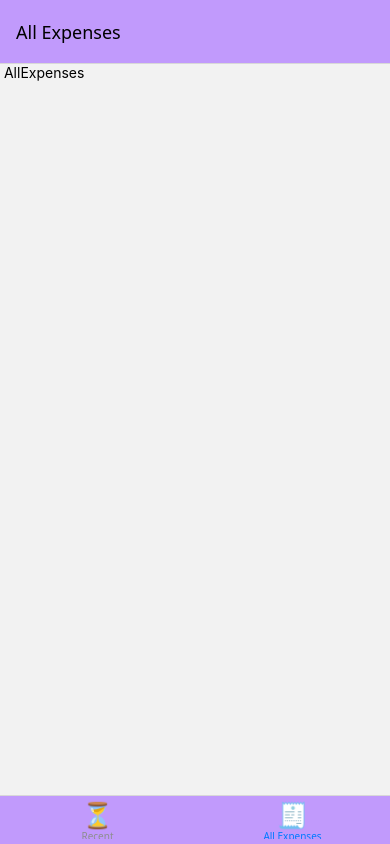
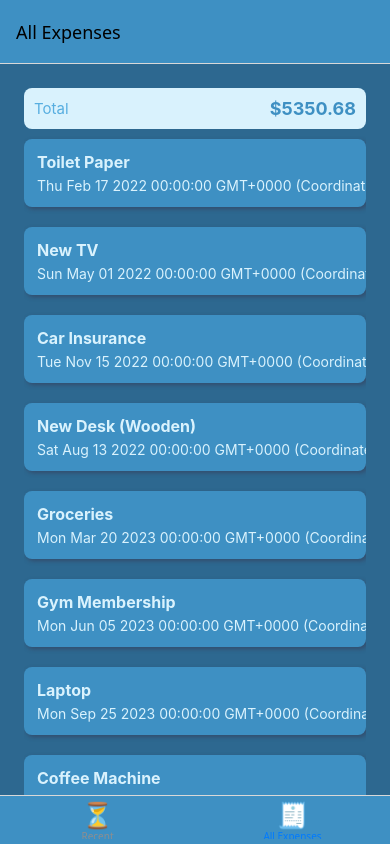
Before and after one commit to SerapisGod/FlexFunds, a React Native app: screen /AllExpenses in a window 390 px wide. Built offline with nearby package versions, Linux system fonts and the light colour scheme.

Commit message:
updated more pages and added styling. Fixed errors

```diff
--- a/App.js
+++ b/App.js
@@ -7,17 +7,17 @@ import { Text } from 'react-native';
 import ExpenseManager from './screens/ExpenseManager';
 import RecentExpenses from './screens/RecentExpenses';
 import AllExpenses from './screens/AllExpenses';
-import { GloalsStyles } from './constants/styles';
+import { GlobalStyles } from './constants/styles';
+
 
 const Stack = createNativeStackNavigator();
 const BottomTabs = createBottomTabNavigator();
 
 function ExpensesOverview() {
-  console.log('Rendering: ExpensesOverview');
   return <BottomTabs.Navigator screenOptions={{
-    headerStyle: {backgroundColor: GloalsStyles.colors.primary},
+    headerStyle: {backgroundColor: GlobalStyles.colors.primary500},
     headerTintColor: 'black',
-    tabBarStyle: {backgroundColor: GloalsStyles.colors.primary},
+    tabBarStyle: {backgroundColor: GlobalStyles.colors.primary500},
   }}>
     <BottomTabs.Screen name="RecentExpenses" component={RecentExpenses} options={{
       title: 'Recent Expenses',
--- /dev/null
+++ b/components/ExpensesOutput.js/ExpenseItem.js
@@ -0,0 +1,57 @@
+import { Pressable, Text, View, StyleSheet } from "react-native";
+import { GlobalStyles } from "../../constants/styles";
+
+function ExpenseItem({ description, date, amount }) {
+    return <Pressable>
+        <View style={styles.expenseItem}>
+            <View>
+                <Text style={[styles.textBase, styles.description]}>{description}</Text>
+                <Text style={styles.textBase}>{date.toString()}</Text>
+            </View>
+            <View style={styles.amountstyle}>
+                <Text style={styles.amount}>{amount}</Text>
+            </View>
+        </View>
+    </Pressable>
+}
+
+export default ExpenseItem;
+
+const styles = StyleSheet.create({
+    expenseItem: {
+        flexDirection: 'row',
+        justifyContent: 'space-between',
+        padding: 13,
+        marginVertical: 10,
+        backgroundColor: GlobalStyles.colors.primary500,
+        borderRadius: 8,
+        elevation: 5,
+        shadowColor: GlobalStyles.colors.gray500,
+        shadowRadius: 4,
+        shadowOffset: { width: 2, height: 2 },
+        shadowOpacity: 0.5
+    },
+    textBase:{
+        color: GlobalStyles.colors.primary50
+    },
+    description: {
+        fontSize: 16,
+        fontWeight: 'bold',
+        marginBottom: 5,
+        color: GlobalStyles.colors.primary50
+    },
+    amountstyle: {
+        paddingHorizontal: 11,
+        paddingVertical: 5,
+        backgroundColor: 'white',
+        justifyContent: 'center',
+        alignItems: 'center',
+        borderRadius: 3,
+    },
+    amount: {
+        fontWeight: 'bold',
+        color: GlobalStyles.colors.primary500
+    },
+
+
+});
--- /dev/null
+++ b/components/ExpensesOutput.js/ExpenseOutput.js
@@ -0,0 +1,46 @@
+import { View, StyleSheet } from "react-native";
+import ExpensesSummary from "./ExpensesSummary";
+import ExpensesList from "./ExpensesList";
+import { GlobalStyles } from "../../constants/styles";
+
+const dummy_expenses = [
+    { id: 'e1', description: 'Toilet Paper', amount: 94.12, date: new Date(2022, 1, 17) },
+    { id: 'e2', description: 'New TV', amount: 799.49, date: new Date(2022, 4, 1) },
+    { id: 'e3', description: 'Car Insurance', amount: 294.67, date: new Date(2022, 10, 15) },
+    { id: 'e4', description: 'New Desk (Wooden)', amount: 450, date: new Date(2022, 7, 13) },
+    { id: 'e5', description: 'Groceries', amount: 123.45, date: new Date(2023, 2, 20) },
+    { id: 'e6', description: 'Gym Membership', amount: 59.99, date: new Date(2023, 5, 5) },
+    { id: 'e7', description: 'Laptop', amount: 1200.89, date: new Date(2023, 8, 25) },
+    { id: 'e8', description: 'Coffee Machine', amount: 250.75, date: new Date(2023, 11, 10) },
+    { id: 'e9', description: 'Winter Jacket', amount: 350.00, date: new Date(2024, 0, 15) },
+    { id: 'e10', description: 'Phone Bill', amount: 79.99, date: new Date(2024, 3, 8) },
+    { id: 'e11', description: 'Books', amount: 45.30, date: new Date(2024, 6, 21) },
+    { id: 'e12', description: 'Dining Table', amount: 999.99, date: new Date(2024, 9, 30) },
+    { id: 'e13', description: 'Garden Supplies', amount: 135.45, date: new Date(2024, 4, 12) },
+    { id: 'e14', description: 'Airplane Tickets', amount: 450.60, date: new Date(2024, 2, 18) },
+    { id: 'e15', description: 'Streaming Subscription', amount: 15.99, date: new Date(2024, 10, 1) },
+
+
+
+];
+
+function ExpensesOutput({ expenses, expensesPeriod }) {
+    return (
+    <View style={styles.container}>
+        <ExpensesSummary expenses={dummy_expenses} periodName={expensesPeriod}/>
+        <ExpensesList expenses={dummy_expenses}/>
+    </View>
+    );
+}
+
+export default ExpensesOutput;
+
+const styles = StyleSheet.create({
+    container: {
+        flex: 1,
+        paddingHorizontal: 24,
+        paddingTop: 24,
+        paddingBottom: 0,
+        backgroundColor: GlobalStyles.colors.primary700,
+    }
+});
--- /dev/null
+++ b/components/ExpensesOutput.js/ExpensesList.js
@@ -0,0 +1,12 @@
+import { FlatList } from "react-native";
+import ExpenseItem from "./ExpenseItem";
+
+function renderExpenseItem(itemData){
+    return <ExpenseItem {...itemData.item}/>
+}
+
+function ExpensesList({ expenses }){
+    return <FlatList data={expenses} renderItem={renderExpenseItem} keyExtractor={(item) => item.id}/>
+}
+
+export default ExpensesList;
--- /dev/null
+++ b/components/ExpensesOutput.js/ExpensesSummary.js
@@ -0,0 +1,41 @@
+import { View, Text, StyleSheet } from "react-native";
+import { GlobalStyles } from "../../constants/styles";
+
+
+function ExpensesSummary({ expenses, periodName }) {
+    console.log('Expenses:', expenses);
+    console.log('Period Name:', periodName);
+
+    const expensesTotal = expenses.reduce((sum, expense) => {
+        return sum + expense.amount;
+    }, 0);
+
+    return (
+        <View style={styles.container}>
+            <Text style={styles.period}>{periodName}</Text>
+            <Text style={styles.sum}>${expensesTotal.toFixed(2)}</Text>
+        </View>
+    );
+}
+
+export default ExpensesSummary;
+
+const styles = StyleSheet.create({
+    container: {
+        flexDirection: 'row',
+        justifyContent: 'space-between',
+        alignItems: 'center',
+        padding: 10,
+        backgroundColor: GlobalStyles.colors.primary50,
+        borderRadius: 8
+    },
+    period: {
+        fontSize: 15,
+        color: GlobalStyles.colors.primary400,
+    },
+    sum: {
+        fontSize: 18,
+        fontWeight: 'bold',
+        color: GlobalStyles.colors.primary500,
+    }
+});
--- a/constants/styles.js
+++ b/constants/styles.js
@@ -1,8 +1,16 @@
-export const GloalsStyles = {
+export const GlobalStyles = {
     colors: {
-        primary: '#C19AFC',
-        accent: '#c717fc',
-        white: '#fff',
-        black: '#000'
+        primary50: '#d9f2fd',   // Soft sky blue, light and fresh
+        primary100: '#c6e4fc',  // Light blue, clean and calm
+        primary200: '#a2d0f0',  // Soft medium blue, approachable
+        primary400: '#57aee0',  // Brighter blue, energizing yet professional
+        primary500: '#3e90c3',  // Rich medium blue, trust and reliability
+        primary700: '#2d6890',  // Deeper blue, grounded and serious
+        primary800: '#204664',  // Dark blue, stability and focus
+        accent500: '#f7bc0c',
+        error50: '#fcc4e4',
+        error500: '#9b095c',
+        gray500: '#39324a',
+        gray700: '#221c30',
     },
-};
+  };
--- a/screens/AllExpenses.js
+++ b/screens/AllExpenses.js
@@ -1,8 +1,8 @@
-import { Text } from "react-native";
+import ExpensesOutput from "../components/ExpensesOutput.js/ExpenseOutput";
 
 function AllExpenses()
 {
-    console.log('Currently displaying: AllExpenses');
-    return <Text> AllExpenses </Text>
+    return <ExpensesOutput expensesPeriod={"Total"}/>;
 }
+
 export default AllExpenses;
--- a/screens/RecentExpenses.js
+++ b/screens/RecentExpenses.js
@@ -1,8 +1,8 @@
 import { Text } from "react-native";
+import ExpensesOutput from "../components/ExpensesOutput.js/ExpenseOutput";
 
 function RecentExpenses()
 {
-    console.log('Currently displaying: RecentExpenses');
-    return <Text> RecentExpenses </Text>
+    return <ExpensesOutput expensesPeriod={"Last 7 Days"}/>;
 }
 export default RecentExpenses;
```
